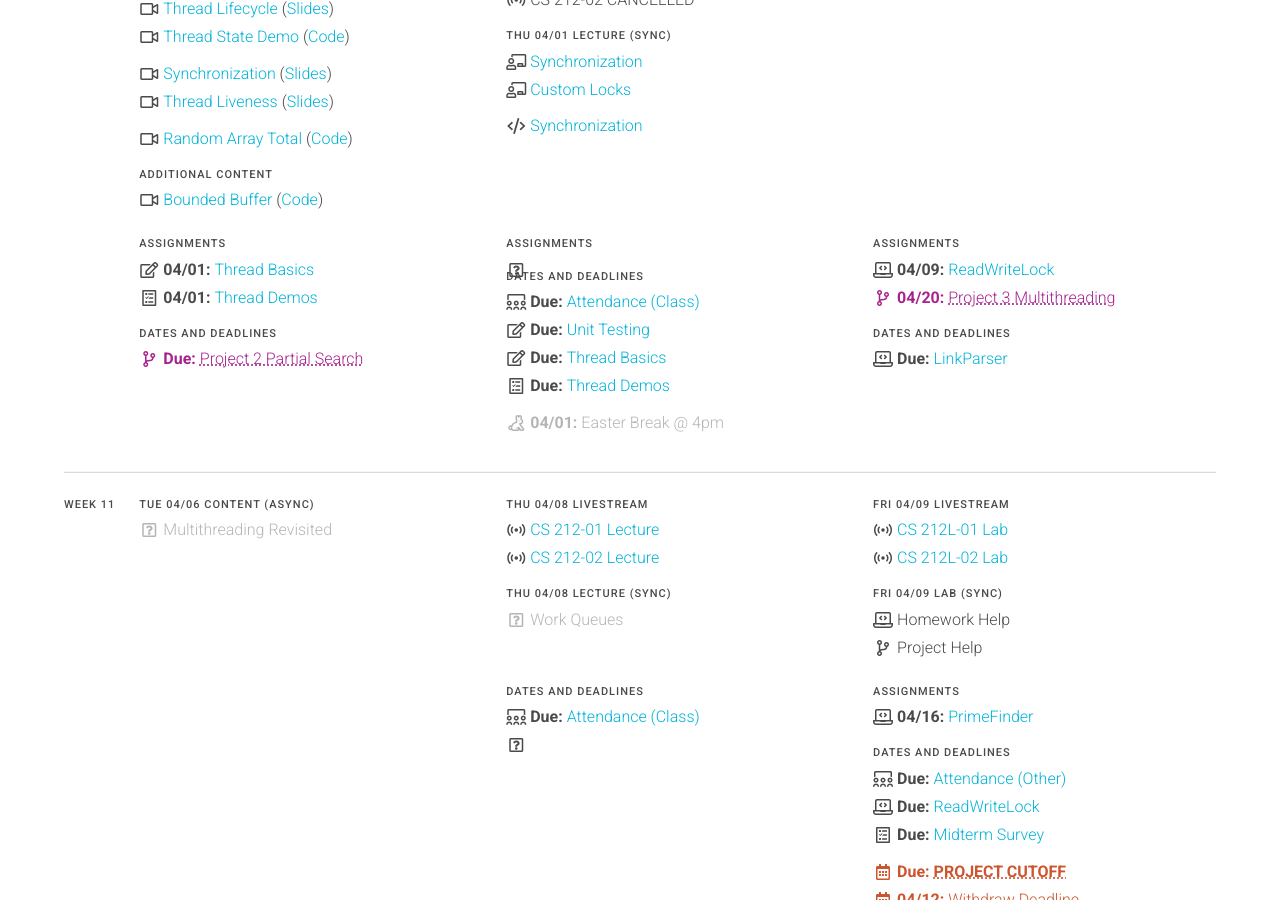
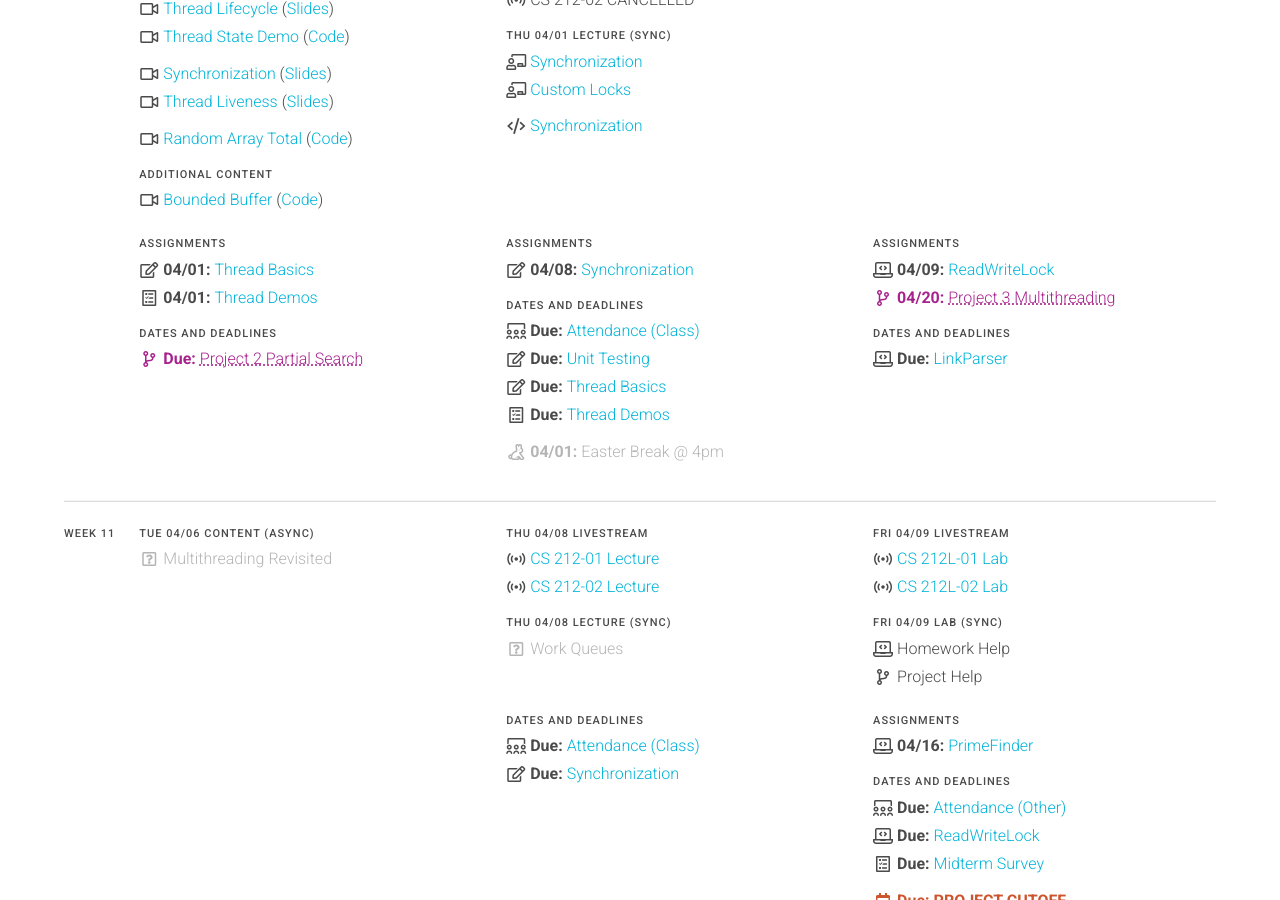
Before and after one commit to usf-cs212-spring2021/usf-cs212-spring2021.github.io, a Jekyll site: the page built from schedule.md, in a window 1280 px wide and 900 px high, scrolled down 4889 px. Built offline with Jekyll 4.4.1, drawn with Linux system fonts in a browser that asks for light colours; some of the changed lines change nothing that is shown.

Commit message:
Fixing quiz link.

```diff
--- a/_data/quizzes.yml
+++ b/_data/quizzes.yml
@@ -118,7 +118,7 @@ threads:
   link: 'https://usfca.instructure.com/courses/1597848/quizzes/2375256'
   date: 2021-04-01
 
-locks:
+synchronization:
   <<: *default
   text: 'Synchronization'
   link: 'https://usfca.instructure.com/courses/1597848/quizzes/2375252'
```
